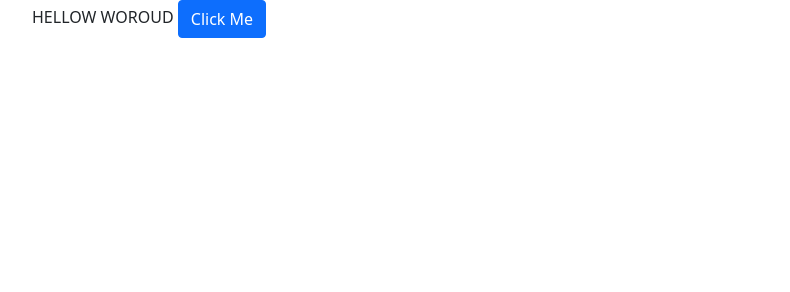
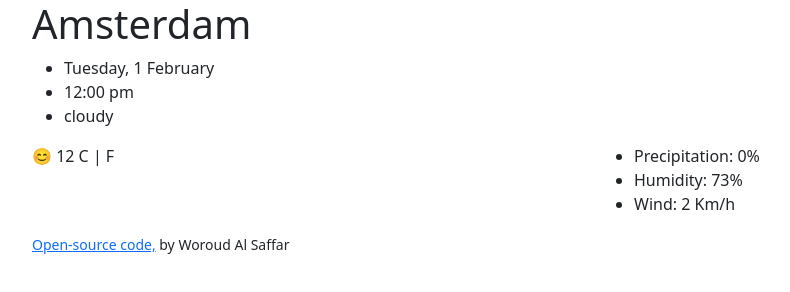
Before and after one commit to worood78/Weather-App, a plain HTML site: page index.html in a window 1280 px wide. Shown: the whole page, without its empty margins (50-840 px from the left). Drawn offline with nearby package versions, Linux system fonts and the light colour scheme.

Commit message:
Added HTML structure

```diff
--- a/index.html
+++ b/index.html
@@ -15,8 +15,26 @@
   </head>
   <body>
     <div class="container">
-      HELLOW WOROUD
-      <a href="" class="btn btn-primary">Click Me</a>
+      <div class="Weather-App">
+      <h1>Amsterdam</h1>
+      <ul>
+        <li>Tuesday, 1 February</li>
+        <li>12:00 pm</li>
+        <li>cloudy</li>
+      </ul>
+      <div class="row">
+        <div class="col-6">😊 12 C | F</div>
+      <div class="col-6">
+        <ul>
+          <li>Precipitation: 0%</li>
+          <li>Humidity: 73%</li>
+          <li>Wind: 2 Km/h</li>
+        </ul>
+      </div>
+      </div>
+      <small>
+        <a href="https://github.com/worood78/Weather-App"target="-blank">Open-source code,</a> by Woroud Al Saffar
+      </small>
     </div>
     <script src="src/scripts.js"></script>
   </body>
```
